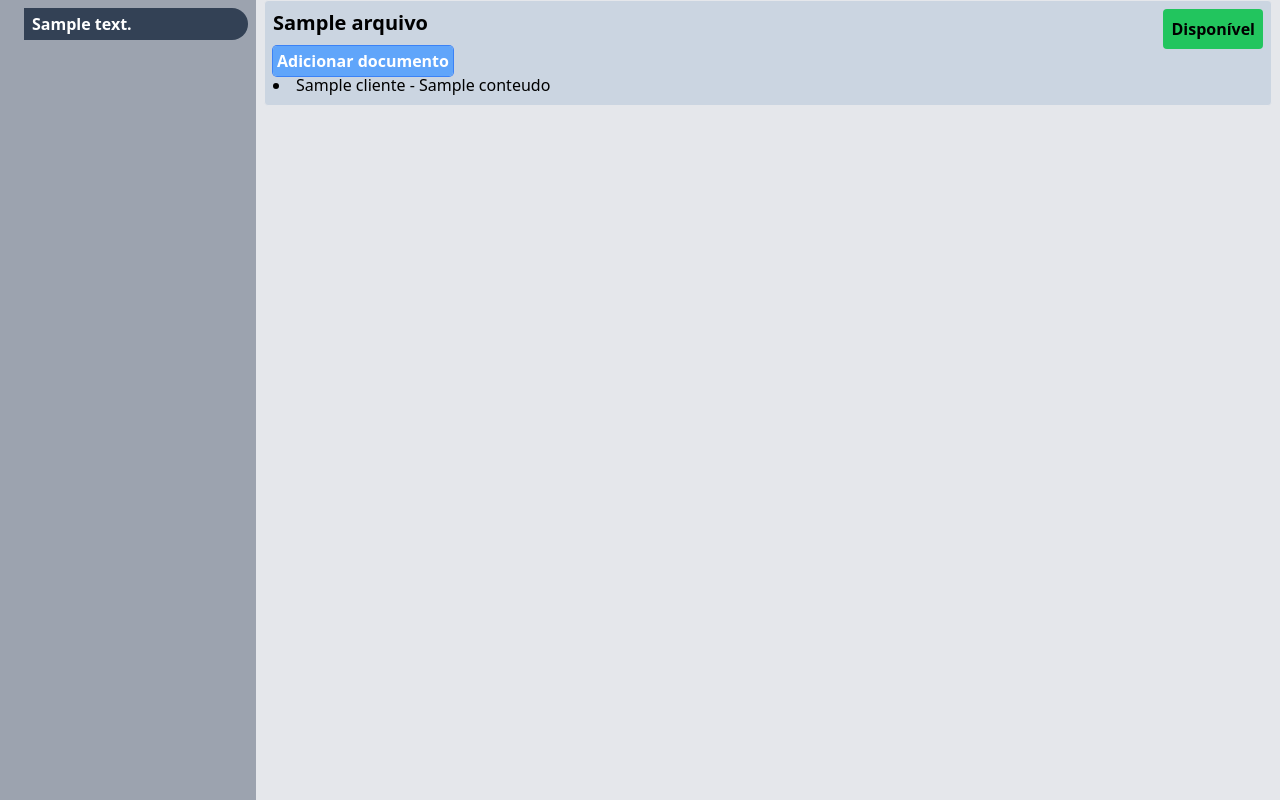
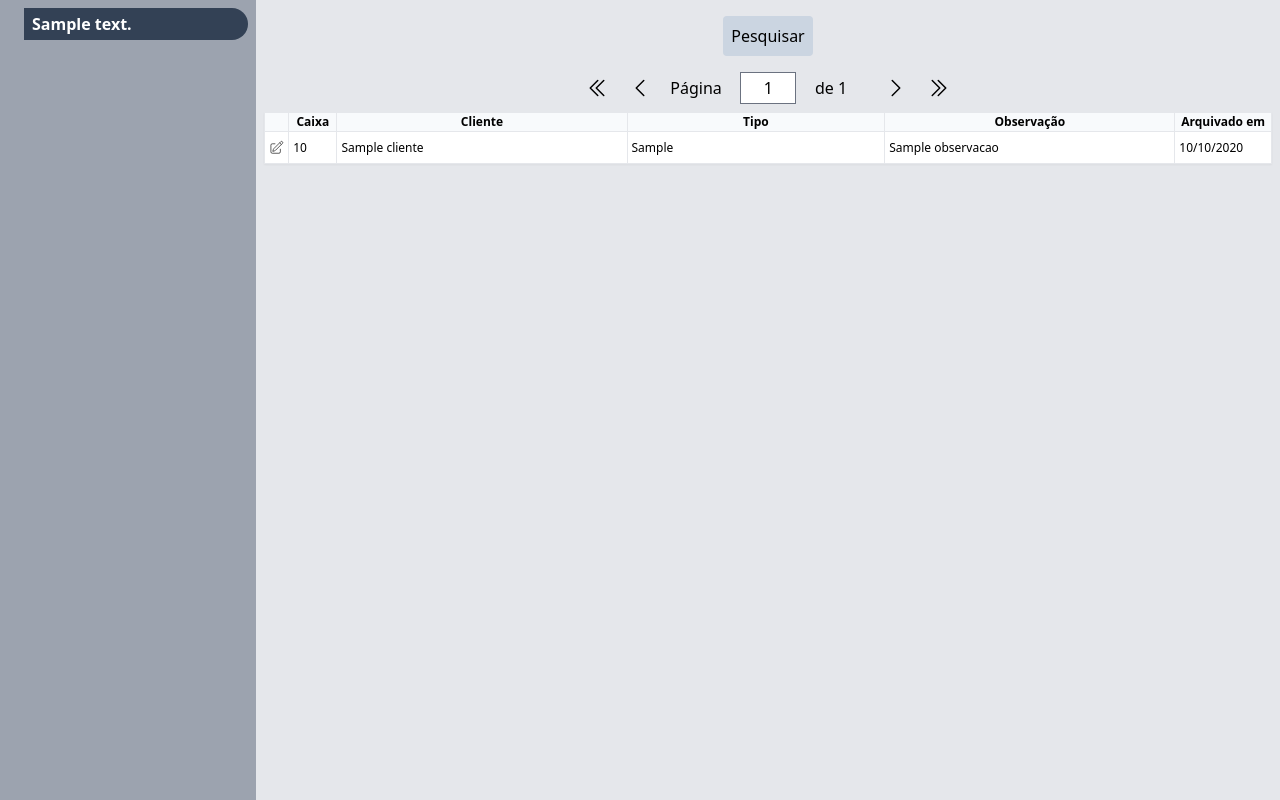
Before and after one commit to augustomonoo/arquivo, a Django app: template arquivo/templates/arquivo/documento/listar.html in a window 1280 px wide. Run offline with Django 4.2, Linux system fonts and the light colour scheme; the template is opened without the code that fills it: most values are stand-ins (such as "Sample title", 1, 10 or a date in 2020); style sheets or scripts are compiled from the project's sources; some libraries are stand-ins or nearby versions.

Commit message:
Transferido o conteudo do template main/consulta.html para o documento/listar.html. E removido o main/consulta.html

```diff
--- a/arquivo/templates/arquivo/documento/listar.html
+++ b/arquivo/templates/arquivo/documento/listar.html
@@ -1,20 +1,44 @@
 {% extends "arquivo/base.html" %}
 
 {% block content %}
-    {% for arquivo in arquivos %}
-        <div class="border rounded bg-slate-300 p-2 mb-2 mx-auto flex flex-row flex-wrap justify-between">
-            <h3 class="text-xl font-bold">{{ arquivo }}</h3>
-            {% if arquivo.fechado %}
-                <p class="rounded bg-red-500 p-2 font-bold text-white">Fechado</p>
-            {% else %}
-                <p class="rounded bg-green-500 p-2 font-bold text-black">Disponível</p>
-            {% endif %}
-            <div class="w-full">
-                {% include "arquivo/components/anchor_button.html" with href=arquivo.get_adicionar_documento_url text="Adicionar documento" %}
-                <ul class="list-disc list-inside">
-                    {% for documento in arquivo.documento_set.all %}<li>{{ documento.cliente }} - {{ documento.conteudo }}</li>{% endfor %}
-                </ul>
-            </div>
-        </div>
-    {% endfor %}
+    <form action="." class="flex items-center gap-2 justify-around mx-auto my-2">
+        {% comment %} flex justify-around w-96 mx-auto items-center my-2 {% endcomment %}
+        {% include "arquivo/components/form.html" with labels=False %}
+        {% include "arquivo/components/button.html" with type="submit" text="Pesquisar" %}
+    </form>
+    {% include "arquivo/components/pagination.html" %}
+    <table class="border-collapse border border-slate-400 dark:border-slate-500 bg-white dark:bg-slate-800 text-xs shadow-sm overflow-x-auto table-fixed w-full resize-none">
+        <thead class="bg-slate-50 dark:bg-slate-700">
+            <tr>
+                <th class="border w-6"></th>
+                <th class="border w-12">Caixa</th>
+                <th class="border w-72">Cliente</th>
+                <th class="border w-64">Tipo</th>
+                <th class="border w-72">Observação</th>
+                <th class="border w-24">Arquivado em</th>
+            </tr>
+        </thead>
+        {% for resultado in object_list %}
+            <tr class="border h-8">
+                <td class="border p-1">
+                    <a href="{{ resultado.get_detalhe_url }}" class="flex w-auto h-auto">
+                        <svg xmlns="http://www.w3.org/2000/svg"
+                             fill="none"
+                             viewBox="0 0 24 24"
+                             strokeWidth
+                             1.5
+                             stroke="currentColor"
+                             className="w-6 h-6">
+                            <path strokeLinecap="round" strokeLinejoin="round" d="M16.862 4.487l1.687-1.688a1.875 1.875 0 112.652 2.652L10.582 16.07a4.5 4.5 0 01-1.897 1.13L6 18l.8-2.685a4.5 4.5 0 011.13-1.897l8.932-8.931zm0 0L19.5 7.125M18 14v4.75A2.25 2.25 0 0115.75 21H5.25A2.25 2.25 0 013 18.75V8.25A2.25 2.25 0 015.25 6H10" />
+                        </svg>
+                    </a>
+                </td>
+                <td class="border p-1">{{ resultado.numero_caixa|floatformat }}</td>
+                <td class="border p-1">{{ resultado.cliente }}</td>
+                <td class="border p-1">{{ resultado.tipo_de_documento }}</td>
+                <td class="border p-1">{{ resultado.observacao|default:"" }}</td>
+                <td class="border p-1">{{ resultado.data_arquivo|date:"SHORT_DATE_FORMAT" }}</td>
+            </tr>
+        {% endfor %}
+    </table>
 {% endblock content %}
```
Also changed, not shown: arquivo/templates/arquivo/main/consulta.html (deleted, +0 -44 lines).
